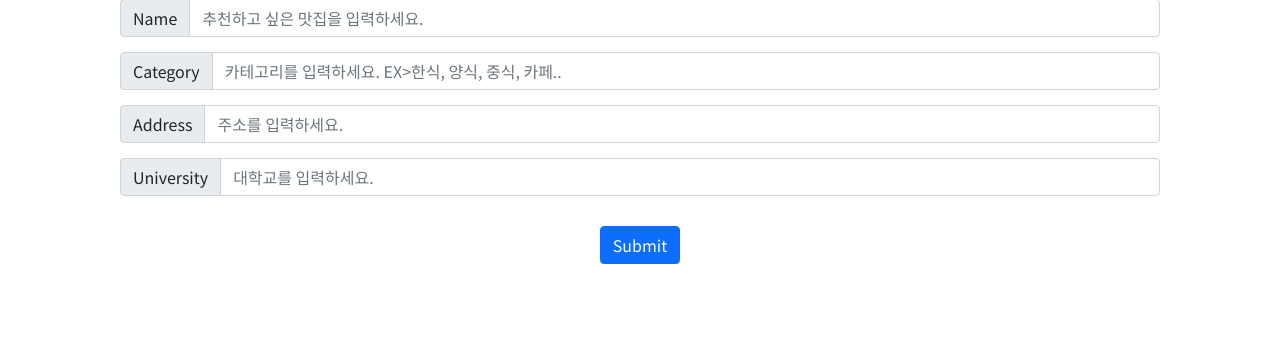
After one commit to eunjeongpak/matzip_project, a Flask app: page /add/add_res in a window 1280 px wide. The commit adds this page. Shown: the part 460-800 px from the top of the page. Run offline with Flask 2, Linux system fonts and the light colour scheme; parts of the project's set-up code (start-up, migrations or seed data) failed here and were passed over; some libraries are stand-ins or nearby versions; grey boxes are pictures that could not be loaded.

Commit message:
update_add,search page

```diff
--- a/routes/add_route.py
+++ b/routes/add_route.py
@@ -1,23 +1,50 @@
-from flask import Blueprint, render_template, request
+from flask import Blueprint, render_template, request, session
+from models.model import Restaurant, New_restaurant
+from run import db
 
 bp = Blueprint('add', __name__, url_prefix='/add')
 
-@bp.route('/', methods=['GET'])
+@bp.route('/')
 def add_index():
     return render_template('add.html'), 200
 
+@bp.route('/add_res')
+def add_res():
+    return render_template('add_res.html'), 200
 
-@bp.route('/submit', methods=['POST'])
+@bp.route('/success', methods=['POST'])
 def add_success():
     if request.method == 'POST':
-        UserName = request.form.get('UserName')
-        Name = request.form.get('Name')
-        Address = request.form.get('Address')
-        Address2 = request.form.get('Address2')
-        Menu = request.form.get('Menu')
-        Price = request.form.get('Price')
+        name = request.form['name']
+        category = request.form['category']
+        address = request.form['addr']
+        university = request.form['univ']
 
-        if UserName == '' or Name == '':
+        if name == '' or category == '' or address == '' or university == '':
             return render_template('add.html', message='Please enter required fields')
 
+        else:
+            if db.session.query(Restaurant).filter(Restaurant.name == name).first() == None:
+                new = New_restaurant(id=id,
+                                     name=name,
+                                     category=category,
+                                     addr=address,
+                                     univ=university)
+                db.session.add(new)
+                db.session.commit()
+
+            else:
+                pass
+
         return render_template('success.html'), 200
+
+@bp.route('/add_list')
+def add_list():
+    data = New_restaurant.query.all()
+    return render_template('add_list.html',data=data), 200
+
+# @bp.route('/add_list/update', methods = ['GET', 'POST'])
+# def add_list_update():
+#     if request.method == 'POST':
+#         data=data = New_restaurant.query.all()
+#     return render_template('add_list.html',data=data), 200
--- a/routes/search_route.py
+++ b/routes/search_route.py
@@ -1,5 +1,4 @@
 from flask import Blueprint, render_template, request, session
-from sqlalchemy import desc
 from run import db
 from models.model import Restaurant
 import pandas as pd
--- a/run.py
+++ b/run.py
@@ -1,5 +1,6 @@
 from flask import Flask, render_template
 from flask_sqlalchemy import SQLAlchemy
+from flask_migrate import Migrate
 '''
 set FLASK_APP=run.py
 $env:FLASK_APP = "run"
@@ -17,6 +18,7 @@ db = SQLAlchemy(app)
 
 db.init_app(app)
 db.Model.metadata.reflect(db.engine)
+migrate = Migrate(app, db)
 
 from routes.add_route import bp as add_bp
 from routes.search_route import bp as search_bp
--- a/static/screens/add.css
+++ b/static/screens/add.css
@@ -6,8 +6,14 @@
 
 .group1,
 .group2,
-.group3{
+.group3,
+.group4{
     margin-top: 15px;
+}
+
+#add_matzip{
+    margin-left: 120px;
+    margin-right: 120px;
 }
 
 .btn-primary{
@@ -25,3 +31,17 @@
     font-size: 20px;
     font-weight: bold;
 }
+
+.add_list {
+    display:flex;
+    justify-content: flex-end;
+    margin-top: 20px;
+    margin-left: 40px;
+    margin-right: 40px;
+}
+
+#add_table {
+    margin-top: 30px;
+    margin-left: 30px;
+    margin-right: 30px;
+    }
--- a/static/screens/result.css
+++ b/static/screens/result.css
@@ -2,7 +2,6 @@
     margin-top: 30px;
     margin-left: 30px;
     margin-right: 30px;
-
 }
 
 #table_wrapper {
--- a/static/screens/search.css
+++ b/static/screens/search.css
@@ -4,7 +4,7 @@
     margin-right: 100px;
     }
 
-form {
+#search_univ{
     display: flex;
     }
 
--- /dev/null
+++ b/static/screens/success.css
@@ -0,0 +1,4 @@
+#success{
+    text-align: center;
+    margin-top: 20px;
+    }
--- a/static/style.css
+++ b/static/style.css
@@ -3,6 +3,7 @@
 @import "screens/search.css";
 @import "screens/add.css";
 @import "screens/result.css";
+@import "screens/success.css";
 
 /* font-family: 'Times New Roman', sans-serif; */
 
--- /dev/null
+++ b/templates/add_res.html
@@ -0,0 +1,51 @@
+{% extends 'base.html' %}
+
+{% block title %}
+맛집 리스트 - 추가
+{% endblock %}
+
+{% block content %}
+<div class="add_list">
+<div>
+<select  class="form-select" aria-label="Default select example" onchange="if(this.value) location.href=(this.value);">
+    <option selected>추가 리스트</option>
+    <option value="/add/add_res">맛집 추가</option>
+    <option value="/add/add_list">추가한 맛집 리스트</option>
+</select>
+</div>
+</div>
+
+<div class='image'>
+  <img class='image1' src="https://cdn.pixabay.com/photo/2021/02/06/19/29/pancakes-5989136_960_720.jpg">
+</div>
+
+{% if message%}
+  <p class='message'>{{ message }}</p>
+{% endif %}
+
+<form id="add_matzip" method='POST' action='success'>
+  <div class="input-group group1">
+    <span class="input-group-text">Name</span>
+      <input name="name" type="text" class="form-control" placeholder="추천하고 싶은 맛집을 입력하세요." aria-label="name">
+  </div>
+  <div class="input-group group2">
+    <span class="input-group-text">Category</span>
+      <input name="category" type="text" class="form-control" placeholder="카테고리를 입력하세요. EX>한식, 양식, 중식, 카페.." aria-label="category">
+  </div>
+  <div class="input-group group3">
+    <span class="input-group-text">Address</span>
+      <input name="addr" type="text" class="form-control" placeholder="주소를 입력하세요." aria-label="addr">
+  </div>
+  <div class="input-group group4">
+    <span class="input-group-text">University</span>
+      <input name="univ" type="text" class="form-control" placeholder="대학교를 입력하세요." aria-label="univ">
+  </div>
+</div>
+
+  <div class="button">
+    <input class="btn btn-primary" type="submit" value="Submit">
+  </div>
+
+</form>
+
+{% endblock %}
--- a/templates/result.html
+++ b/templates/result.html
@@ -34,7 +34,7 @@
             <td>{{ i.category }}</td>
             <td>{{ i.rating }}</td>
             <td>{{ i.review }}</td>
-            <td>{{ i.link }}</td>
+            <td><a href="{{ i.link }}">{{ i.link }}</td>
             <td>{{ i.addr }}</td>
             <td>{{ i.hour }}</td>
             <td>{{ i.tel }}</td>
--- a/templates/search.html
+++ b/templates/search.html
@@ -6,7 +6,7 @@
 
 {% block content %}
 <div id="search">
-  <form method="get" action="/search/result">
+  <form id="search_univ" method="get" action="/search/result">
   <input name="univ_name" type="text" class="form-control" placeholder="대학교를 검색하세요." aria-label="대학교를 검색하세요." aria-describedby="button-addon2">
   <input type="submit" value="검색">
   </form>
```
Also changed, not shown: models/model.py (+25 -0 lines), templates/add.html (+10 -33 lines), templates/add_list.html (added, +86 -0 lines), templates/success.html (+11 -1 lines).
